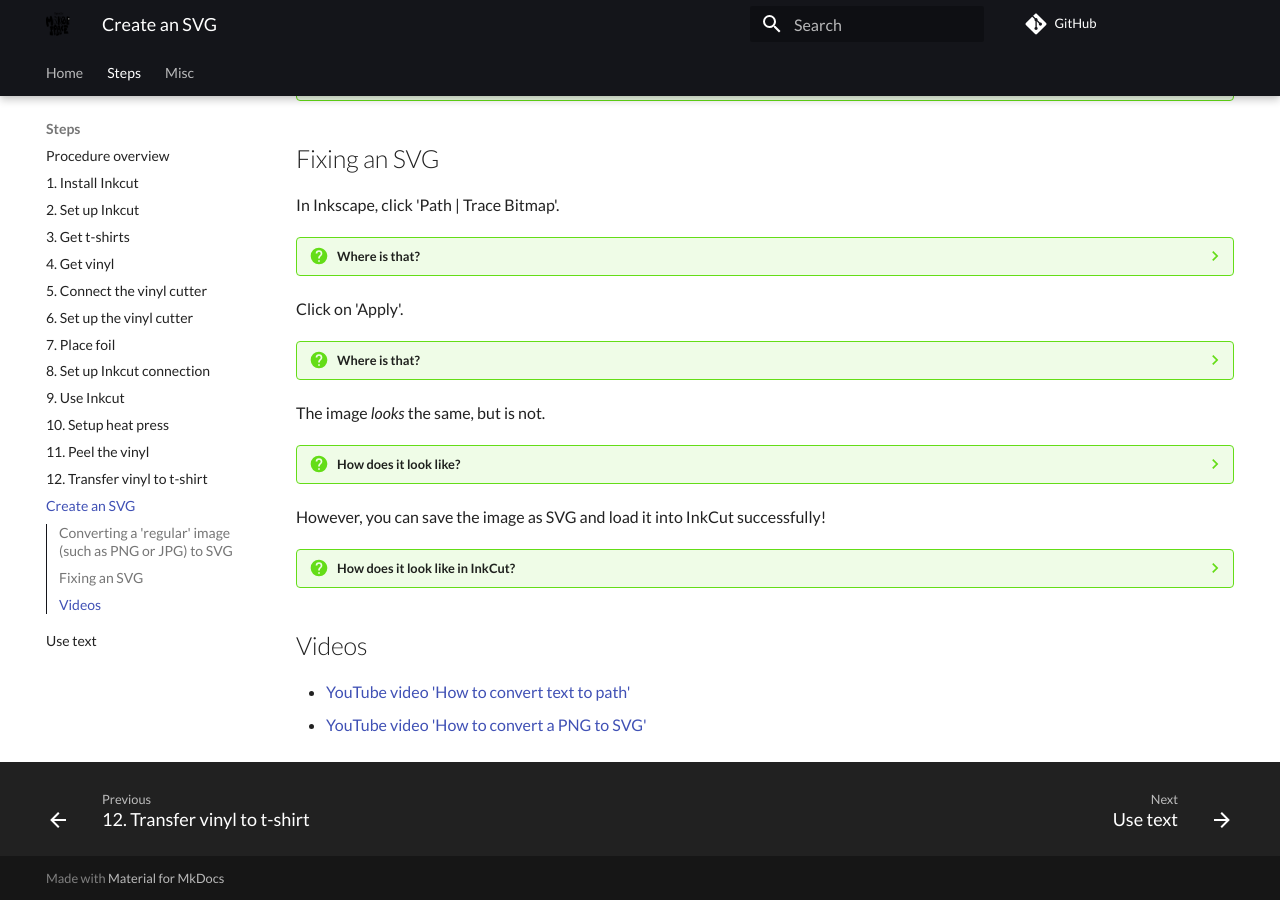
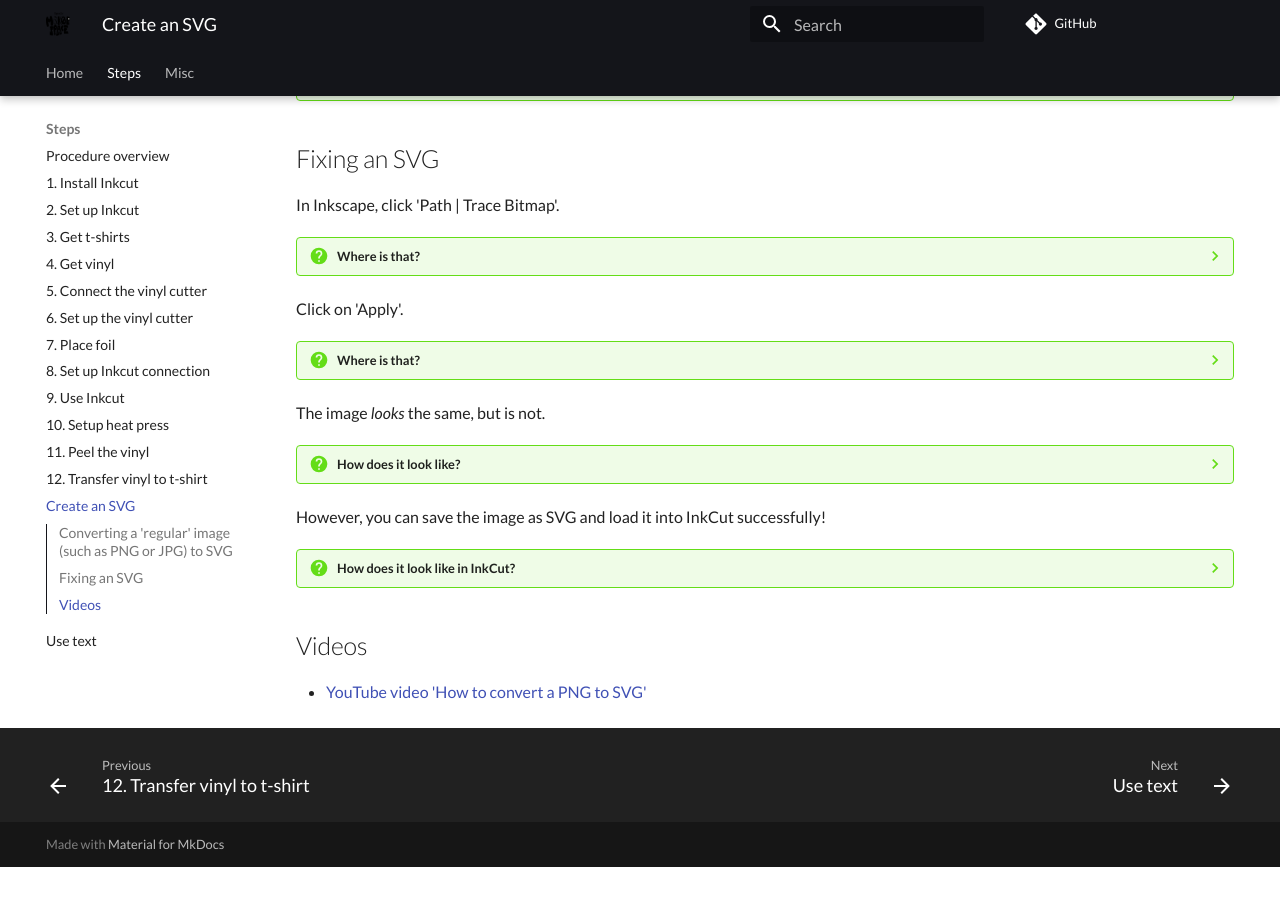
Before and after one commit to uppsala-makerspace/vevor_vinyl_cutter_to_t_shirt_manual, an MkDocs documentation site: the page built from docs/steps/create_svg/README.md, in a window 1280 px wide and 900 px high, scrolled down 1906 px. Built offline with MkDocs 1.6.1 and Material for MkDocs 9.7.7, drawn with Linux system fonts in a browser that asks for light colours; comment, search, counter and statistics services are not loaded; after the commit the page ends 2773 px from its top, so only the background shows below that.

Commit message:
Remove useless link

```diff
--- a/docs/steps/create_svg/README.md
+++ b/docs/steps/create_svg/README.md
@@ -145,5 +145,4 @@
 
 ## Videos
 
-- [YouTube video 'How to convert text to path'](https://www.youtube.com/watch?v=trmR5S1k8Cg)
 - [YouTube video 'How to convert a PNG to SVG'](https://www.youtube.com/watch?v=peJcuRImCmY)
```
